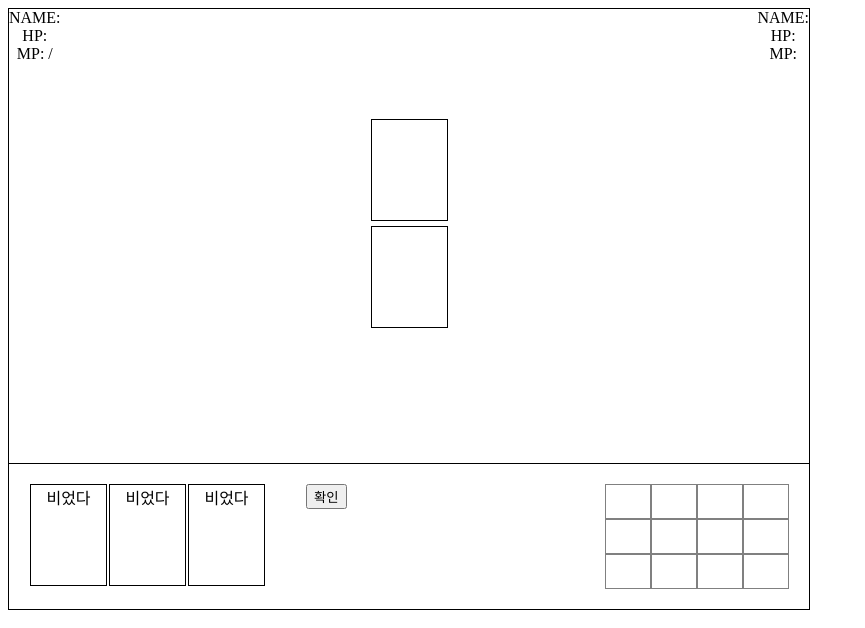
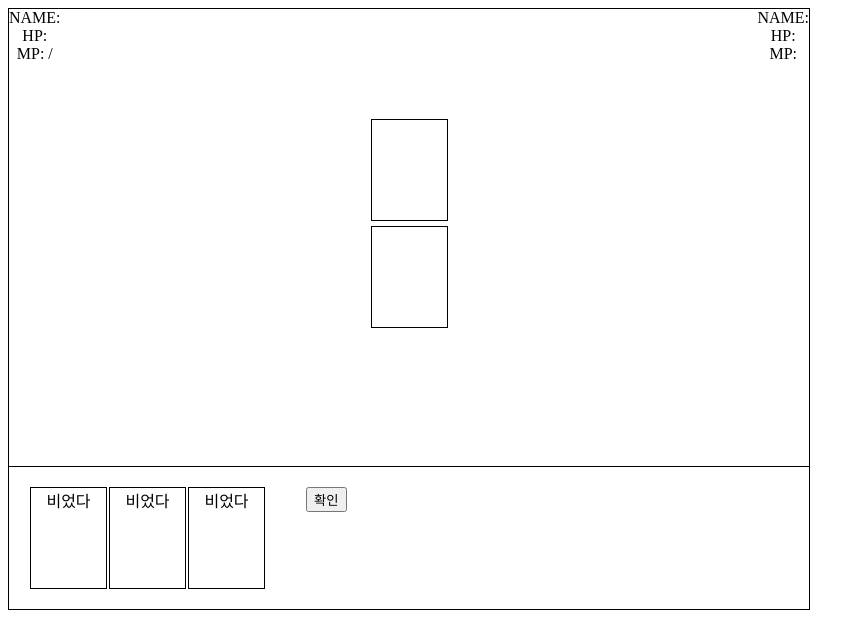
Before and after one commit to zlhunzzing/nymph_of_gladia, a React (Create React App) app in the folder client/: page /battle in a window 1280 px wide. Shown: the top 628 px of the page, without its empty margins (0-865 px from the left). Built offline with nearby package versions, Linux system fonts and the light colour scheme.

Commit message:
Move position, hand to player
 - 캐릭터 위치와 손패 상태(state)가 player 상태에 포함됩니다.

```diff
--- a/client/src/containers/FieldContainer.tsx
+++ b/client/src/containers/FieldContainer.tsx
@@ -6,29 +6,11 @@ export default function FieldContainer() {
   const isTurn = useState(store.getState().Battle.isTurn)[0];
   const [player1, setPlayer1] = useState(store.getState().Battle.player1);
   const [player2, setPlayer2] = useState(store.getState().Battle.player2);
-  const hand = useState(store.getState().Battle.player1.hand)[0];
   const player2Hand = useState(store.getState().Battle.player2.hand)[0];
-  const [player1Position, setPlayer1Postion] = useState(
-    store.getState().Battle.player1Position,
-  );
-  const [player2Position, setPlayer2Position] = useState(
-    store.getState().Battle.player2Position,
-  );
-  const [mana, setMana] = useState(player1.mp);
 
   useEffect(() => {
     if (isTurn) {
-      store
-        .getState()
-        .Battle.nextTurn(
-          store.getState().Battle.player1.hand,
-          store.getState().Battle.player2.hand,
-          setPlayer1Postion,
-          setPlayer2Position,
-          setPlayer1,
-          setPlayer2,
-          setMana,
-        );
+      store.getState().Battle.nextTurn(setPlayer1, setPlayer2);
     }
   }, [isTurn]);
 
@@ -36,11 +18,7 @@ export default function FieldContainer() {
     <FieldPresenter
       player1={player1}
       player2={player2}
-      hand={hand}
       player2Hand={player2Hand}
-      player1Position={player1Position}
-      player2Position={player2Position}
-      mana={mana}
     />
   );
 }
--- a/client/src/containers/SetTurnContainer.tsx
+++ b/client/src/containers/SetTurnContainer.tsx
@@ -7,9 +7,6 @@ export default function SetTurnContainer() {
   const entryModal = useState(store.getState().Battle.entryModal)[0];
   const [player1, setPlayer1] = useState(store.getState().Battle.player1);
   const player2 = useState(store.getState().Battle.player2)[0];
-  const [hand, setHand] = useState(store.getState().Battle.player1.hand);
-  const player1Position = useState(store.getState().Battle.player1Position)[0];
-  const player2Position = useState(store.getState().Battle.player2Position)[0];
   const [mana, setMana] = useState(player1.mp);
 
   useEffect(() => {
@@ -31,18 +28,14 @@ export default function SetTurnContainer() {
       store.dispatch(handleModalActions.set_entry_modal());
     }
     store.getState().Battle.clearHand();
-    setHand(store.getState().Battle.player1.hand);
+    setPlayer1({ ...store.getState().Battle.player1 });
   }, [entryModal]);
 
   return (
     <SetTurnPresenter
       player1={player1}
       player2={player2}
-      hand={hand}
-      setHand={setHand}
       setPlayer1={setPlayer1}
-      player1Position={player1Position}
-      player2Position={player2Position}
       mana={mana}
       setMana={setMana}
     />
--- a/client/src/modules/Battle.tsx
+++ b/client/src/modules/Battle.tsx
@@ -1,5 +1,5 @@
 import { createAction } from 'redux-actions';
-import { Card, Position } from '../common/interface/BattleInterface';
+import { Card } from '../common/interface/BattleInterface';
 import store from '..';
 import CARD_DICTIONARY from '../common/CardDictionary';
 import { Dispatch } from 'react';
@@ -47,7 +47,7 @@ const initialState = {
     basicCards: Array<object>;
     uniqueCards: Array<object>;
     hand: Array<Card>;
-    // position: object;
+    position: object;
 
     constructor(name: string) {
       this.name = name;
@@ -67,7 +67,7 @@ const initialState = {
         CARD_DICTIONARY.NONE,
         CARD_DICTIONARY.NONE,
       ];
-      // this.position = { x: 0, y: 1 };
+      this.position = { x: 0, y: 1 };
     }
   },
   createCharacter: function (name: string, isUser: boolean = false) {
@@ -87,7 +87,7 @@ const initialState = {
         CARD_DICTIONARY.LEFT,
         CARD_DICTIONARY.ATT1,
       ];
-      // character.position = { x: 3, y: 1 };
+      character.position = { x: 3, y: 1 };
     }
     return character;
   },
@@ -114,8 +114,6 @@ const initialState = {
       { effect: false },
     ],
   ],
-  player1Position: { x: 0, y: 1 },
-  player2Position: { x: 3, y: 1 },
   // checkHand: function (hand: any, position: string) {
   //   for (let i = 0; i < hand.length; i++) {
   //     if (hand.position === position) {
@@ -124,38 +122,26 @@ const initialState = {
   //   }
   // },
   nextTurn: function (
-    player1Hand: Array<Card>,
-    player2Hand: Array<Card>,
-    setPlayer1Position: Dispatch<Position>,
-    setPlayer2Position: Dispatch<Position>,
     setPlayer1: Dispatch<object>,
     setPlayer2: Dispatch<object>,
-    setMana: Dispatch<number>,
   ) {
     let firstTurn = false;
     let middleTurn = false;
     let lastTurn = false;
+    let player1Hand = store.getState().Battle.player1.hand;
+    let player2Hand = store.getState().Battle.player2.hand;
 
     firstTurn = !firstTurn;
     if (firstTurn) {
       if (player1Hand[0].speed <= player2Hand[0].speed) {
-        initialState.cardAction(
-          true,
-          player1Hand[0],
-          setPlayer1Position,
-          setPlayer1,
-          setPlayer2,
-          setMana,
-        );
+        initialState.cardAction(true, player1Hand[0], setPlayer1, setPlayer2);
         setTimeout(
           () =>
             initialState.cardAction(
               false,
               player2Hand[0],
-              setPlayer2Position,
               setPlayer1,
               setPlayer2,
-              setMana,
             ),
           500,
         );
@@ -163,23 +149,14 @@ const initialState = {
         initialState.turnCheck();
         setTimeout(() => (middleTurn = !middleTurn), 1000);
       } else {
-        initialState.cardAction(
-          false,
-          player2Hand[0],
-          setPlayer2Position,
-          setPlayer1,
-          setPlayer2,
-          setMana,
-        );
+        initialState.cardAction(false, player2Hand[0], setPlayer1, setPlayer2);
         setTimeout(
           () =>
             initialState.cardAction(
               true,
               player1Hand[0],
-              setPlayer1Position,
               setPlayer1,
               setPlayer2,
-              setMana,
             ),
           500,
         );
@@ -191,23 +168,14 @@ const initialState = {
     setTimeout(() => {
       if (middleTurn) {
         if (player1Hand[1].speed >= player2Hand[1].speed) {
-          initialState.cardAction(
-            true,
-            player1Hand[1],
-            setPlayer1Position,
-            setPlayer1,
-            setPlayer2,
-            setMana,
-          );
+          initialState.cardAction(true, player1Hand[1], setPlayer1, setPlayer2);
           setTimeout(
             () =>
               initialState.cardAction(
                 false,
                 player2Hand[1],
-                setPlayer2Position,
                 setPlayer1,
                 setPlayer2,
-                setMana,
               ),
             500,
           );
@@ -218,20 +186,16 @@ const initialState = {
           initialState.cardAction(
             false,
             player2Hand[1],
-            setPlayer2Position,
             setPlayer1,
             setPlayer2,
-            setMana,
           );
           setTimeout(
             () =>
               initialState.cardAction(
                 true,
                 player1Hand[1],
-                setPlayer1Position,
                 setPlayer1,
                 setPlayer2,
-                setMana,
               ),
             500,
           );
@@ -244,23 +208,14 @@ const initialState = {
     setTimeout(() => {
       if (lastTurn) {
         if (player1Hand[2].speed <= player2Hand[2].speed) {
-          initialState.cardAction(
-            true,
-            player1Hand[2],
-            setPlayer1Position,
-            setPlayer1,
-            setPlayer2,
-            setMana,
-          );
+          initialState.cardAction(true, player1Hand[2], setPlayer1, setPlayer2);
           setTimeout(
             () =>
               initialState.cardAction(
                 false,
                 player2Hand[2],
-                setPlayer2Position,
                 setPlayer1,
                 setPlayer2,
-                setMana,
               ),
             500,
           );
@@ -270,20 +225,16 @@ const initialState = {
           initialState.cardAction(
             false,
             player2Hand[2],
-            setPlayer2Position,
             setPlayer1,
             setPlayer2,
-            setMana,
           );
           setTimeout(
             () =>
               initialState.cardAction(
                 true,
                 player1Hand[2],
-                setPlayer1Position,
                 setPlayer1,
                 setPlayer2,
-                setMana,
               ),
             500,
           );
@@ -297,46 +248,44 @@ const initialState = {
   cardAction(
     isUser: boolean,
     card: Card,
-    setPosition: Dispatch<Position>,
     setPlayer1: Dispatch<object>,
     setPlayer2: Dispatch<object>,
-    setMana: Dispatch<number>,
   ) {
     if (isUser) {
       switch (card.type) {
         case CARD_DICTIONARY.UP.type:
-          let upY = store.getState().Battle.PLAYER1Position.y - 1;
+          let upY = store.getState().Battle.player1.position.y - 1;
           if (upY < 0) upY = 0;
           store.dispatch(move_player1_y_position({ y: upY }));
-          setPosition(store.getState().Battle.player1Position);
+          setPlayer1({ ...store.getState().Battle.player1 });
           break;
         case CARD_DICTIONARY.DOWN.type:
-          let downY = store.getState().Battle.player1Position.y + 1;
+          let downY = store.getState().Battle.player1.position.y + 1;
           if (downY > 2) downY = 2;
           store.dispatch(move_player1_y_position({ y: downY }));
-          setPosition(store.getState().Battle.player1Position);
+          setPlayer1({ ...store.getState().Battle.player1 });
           break;
         case CARD_DICTIONARY.LEFT.type:
-          let leftX = store.getState().Battle.player1Position.x - 1;
+          let leftX = store.getState().Battle.player1.position.x - 1;
           if (leftX < 0) leftX = 0;
           store.dispatch(move_player1_x_position({ x: leftX }));
-          setPosition(store.getState().Battle.player1Position);
+          setPlayer1({ ...store.getState().Battle.player1 });
           break;
         case CARD_DICTIONARY.RIGHT.type:
-          let rightX = store.getState().Battle.player1Position.x + 1;
+          let rightX = store.getState().Battle.player1.position.x + 1;
           if (rightX > 3) rightX = 3;
           store.dispatch(move_player1_x_position({ x: rightX }));
-          setPosition(store.getState().Battle.player1Position);
+          setPlayer1({ ...store.getState().Battle.player1 });
           break;
         case 'ATT':
           let mana = store.getState().Battle.player1.mp - card.cost;
           store.dispatch(set_player1_mp({ mp: mana }));
-          setMana(mana);
+          setPlayer1({ ...store.getState().Battle.player1 });
 
           let effectiveRangeX = null;
           let effectiveRangeY = null;
-          let player1Position = store.getState().Battle.player1Position;
-          let player2Position = store.getState().Battle.player2Position;
+          let player1Position = store.getState().Battle.player1.position;
+          let player2Position = store.getState().Battle.player2.position;
           for (let i = 0; i < card.range.length; i++) {
             effectiveRangeX = player1Position.x + card.range[i][0];
             effectiveRangeY = player1Position.y + card.range[i][1];
@@ -382,34 +331,34 @@ const initialState = {
     } else {
       switch (card.type) {
         case CARD_DICTIONARY.UP.type:
-          let upY = store.getState().Battle.PLAYER1Position.y - 1;
+          let upY = store.getState().Battle.player1.position.y - 1;
           if (upY < 0) upY = 0;
           store.dispatch(move_player2_y_position({ y: upY }));
-          setPosition(store.getState().Battle.player2Position);
+          setPlayer2({ ...store.getState().Battle.player2 });
           break;
         case CARD_DICTIONARY.DOWN.type:
-          let downY = store.getState().Battle.player2Position.y + 1;
+          let downY = store.getState().Battle.player2.position.y + 1;
           if (downY > 2) downY = 2;
           store.dispatch(move_player2_y_position({ y: downY }));
-          setPosition(store.getState().Battle.player2Position);
+          setPlayer2({ ...store.getState().Battle.player2 });
           break;
         case CARD_DICTIONARY.LEFT.type:
-          let leftX = store.getState().Battle.player2Position.x - 1;
+          let leftX = store.getState().Battle.player2.position.x - 1;
           if (leftX < 0) leftX = 0;
           store.dispatch(move_player2_position({ x: leftX }));
-          setPosition(store.getState().Battle.player2Position);
+          setPlayer2({ ...store.getState().Battle.player2 });
           break;
         case CARD_DICTIONARY.RIGHT.type:
-          let rightX = store.getState().Battle.player2Position.x + 1;
+          let rightX = store.getState().Battle.player2.position.x + 1;
           if (rightX > 3) rightX = 3;
           store.dispatch(move_player2_position({ x: rightX }));
-          setPosition(store.getState().Battle.player2Position);
+          setPlayer2({ ...store.getState().Battle.player2 });
           break;
         case 'ATT':
           let effectiveRangeX = null;
           let effectiveRangeY = null;
-          let player1Position = store.getState().Battle.player1Position;
-          let player2Position = store.getState().Battle.player2Position;
+          let player1Position = store.getState().Battle.player1.position;
+          let player2Position = store.getState().Battle.player2.position;
           for (let i = 0; i < card.range.length; i++) {
             effectiveRangeX = player2Position.x + card.range[i][0];
             effectiveRangeY = player2Position.y + card.range[i][1];
@@ -494,6 +443,7 @@ export default function Battle(state: any = initialState, action: any) {
         isTurn: !state.isTurn,
       };
     case SET_PLAYER1_HAND:
+      console.log(action.payload.hand);
       return {
         ...state,
         player1: {
@@ -527,33 +477,33 @@ export default function Battle(state: any = initialState, action: any) {
     case MOVE_PLAYER1_X_POSITION:
       return {
         ...state,
-        player1Position: {
-          ...state.player1Position,
-          x: action.payload.x,
+        player1: {
+          ...state.player1,
+          position: { ...state.player1.position, x: action.payload.x },
         },
       };
     case MOVE_PLAYER1_Y_POSITION:
       return {
         ...state,
-        player1Position: {
-          ...state.player1Position,
-          y: action.payload.y,
+        player1: {
+          ...state.player1,
+          position: { ...state.player1.position, y: action.payload.y },
         },
       };
     case MOVE_PLAYER2_X_POSITION:
       return {
         ...state,
-        player2Position: {
-          ...state.player2Position,
-          x: action.payload.x,
+        player2: {
+          ...state.player2,
+          position: { ...state.player2.position, x: action.payload.x },
         },
       };
     case MOVE_PLAYER2_Y_POSITION:
       return {
         ...state,
-        player2Position: {
-          ...state.player2Position,
-          y: action.payload.y,
+        player2: {
+          ...state.player2,
+          position: { ...state.player2.position, y: action.payload.y },
         },
       };
     default:
--- a/client/src/presenters/SetTurnPresenter.tsx
+++ b/client/src/presenters/SetTurnPresenter.tsx
@@ -2,30 +2,22 @@ import React, { Dispatch } from 'react';
 import '../presenterStyles/SetTurnPresenter.css';
 import store from '../index';
 import * as handleModalActions from '../modules/HandleModal';
-import { Player, Position, Card } from '../common/interface/BattleInterface';
+import { Player, Card } from '../common/interface/BattleInterface';
 import * as battleActions from '../modules/Battle';
 import CARD_DICTIONARY from '../common/CardDictionary';
 
 interface Props {
   player1: Player;
+  setPlayer1: Dispatch<object>;
   player2: Player;
-  hand: Array<Card>;
-  setHand: Dispatch<Array<object>>;
-  setPlayer1: Dispatch<Object>;
-  player1Position: Position;
-  player2Position: Position;
   mana: number;
   setMana: Dispatch<number>;
 }
 
 const SetTurnPresenter: React.FunctionComponent<Props> = ({
   player1,
+  setPlayer1,
   player2,
-  hand,
-  setHand,
-  setPlayer1,
-  player1Position,
-  player2Position,
   mana,
   setMana,
 }: Props) => (
@@ -59,21 +51,19 @@ const SetTurnPresenter: React.FunctionComponent<Props> = ({
               let el = document.querySelector(
                 `.${card.position}`,
               ) as HTMLElement;
-              for (let value in hand) {
+              for (let e in player1.hand) {
                 if (
-                  hand[value].type === 'NONE' &&
+                  player1.hand[e].type === 'NONE' &&
                   el.className !== `card ${card.position} selectedCard`
                 ) {
                   el.className = `card ${card.position} selectedCard`;
-                  hand[value] = card;
+                  player1.hand[e] = card;
                   store.dispatch(
                     battleActions.set_player1_hand({
-                      hand: hand.slice(0, hand.length),
+                      hand: player1.hand.slice(0, 3),
                     }),
                   );
-                  setHand(hand.slice(0, hand.length));
-                  setMana(mana - card.cost);
-                  // setplayer({ ...player, mp: player.mp - card.cost });
+                  setPlayer1({ ...player1 });
                   break;
                 }
               }
@@ -100,23 +90,22 @@ const SetTurnPresenter: React.FunctionComponent<Props> = ({
               let el = document.querySelector(
                 `.${card.position}`,
               ) as HTMLElement;
-              for (let value in hand) {
+              for (let e in player1.hand) {
                 if (
-                  hand[value].type === 'NONE' &&
+                  player1.hand[e].type === 'NONE' &&
                   el.className !== `card ${card.position} selectedCard` &&
                   el.className !== `card ${card.position} lackedMana`
                 ) {
                   el.className = `card ${card.position} selectedCard`;
-                  hand[value] = card;
+                  player1.hand[e] = card;
                   store.dispatch(
                     battleActions.set_player1_hand({
-                      hand: hand.slice(0, hand.length),
+                      hand: player1.hand.slice(0, 3),
                     }),
                   );
-                  setHand(hand.slice(0, hand.length));
+                  setPlayer1({ ...player1 });
                   if (card.cost) {
                     setMana(mana - card.cost);
-                    // setplayer({ ...player, mp: player.mp - card.cost });
                   }
                   break;
                 }
@@ -136,29 +125,21 @@ const SetTurnPresenter: React.FunctionComponent<Props> = ({
     <div className="control">
       <span className="setHand">
         <span>
-          {hand
-            ? hand.map((card: Card, id: number) => (
+          {player1.hand
+            ? player1.hand.map((card: Card, id: number) => (
                 <span
                   key={id}
                   className="card"
                   onClick={() => {
                     if (card.type !== 'NONE') {
-                      hand[id] = CARD_DICTIONARY.NONE;
+                      player1.hand[id] = CARD_DICTIONARY.NONE;
                       store.dispatch(
                         battleActions.set_player1_hand({
-                          hand: hand.slice(0, hand.length),
+                          hand: player1.hand.slice(0, 3),
                         }),
                       );
-                      setHand(hand.slice(0, hand.length));
-                      if (card.cost) {
-                        store.dispatch(
-                          battleActions.set_player1_mp({
-                            mp: player1.mp + card.cost,
-                          }),
-                        );
+                      setPlayer1({ ...player1 });
                       setMana(mana + card.cost);
-                        // setplayer({ ...player, mp: player.mp + card.cost });
-                      }
                       let el = document.querySelector(
                         `.${card.position}`,
                       ) as HTMLElement;
@@ -176,8 +157,8 @@ const SetTurnPresenter: React.FunctionComponent<Props> = ({
       <button
         className="continueButton"
         onClick={() => {
-          for (let value in hand) {
-            if (hand[value].type === 'NONE') {
+          for (let e in player1.hand) {
+            if (player1.hand[e].type === 'NONE') {
               store.dispatch(
                 handleModalActions.setModalContent({
                   content: '카드를 세장 선택해주세요.',
@@ -196,20 +177,24 @@ const SetTurnPresenter: React.FunctionComponent<Props> = ({
       </button>
 
       <div className="miniField">
-        {store.getState().Battle.field.map((floor: any, floorId: number) => (
+        {player1.position && player2.position
+          ? store.getState().Battle.field.map((floor: any, floorId: number) => (
               <div key={floorId} className="miniFloor">
                 {floor.map((room: any, roomId: number) => (
                   <div key={roomId} className="miniRoom">
-                {player1Position.x === roomId && player1Position.y === floorId
+                    {player1.position.x === roomId &&
+                    player1.position.y === floorId
                       ? player1.name
                       : null}
-                {player2Position.x === roomId && player2Position.y === floorId
+                    {player2.position.x === roomId &&
+                    player2.position.y === floorId
                       ? player2.name
                       : null}
                   </div>
                 ))}
               </div>
-        ))}
+            ))
+          : null}
       </div>
     </div>
   </div>
```
Also changed, not shown: client/src/common/interface/BattleInterface.tsx (+7 -5 lines), client/src/presenters/FieldPresenter.tsx (+6 -14 lines). Lines whose indentation alone changed are shown as unchanged.
